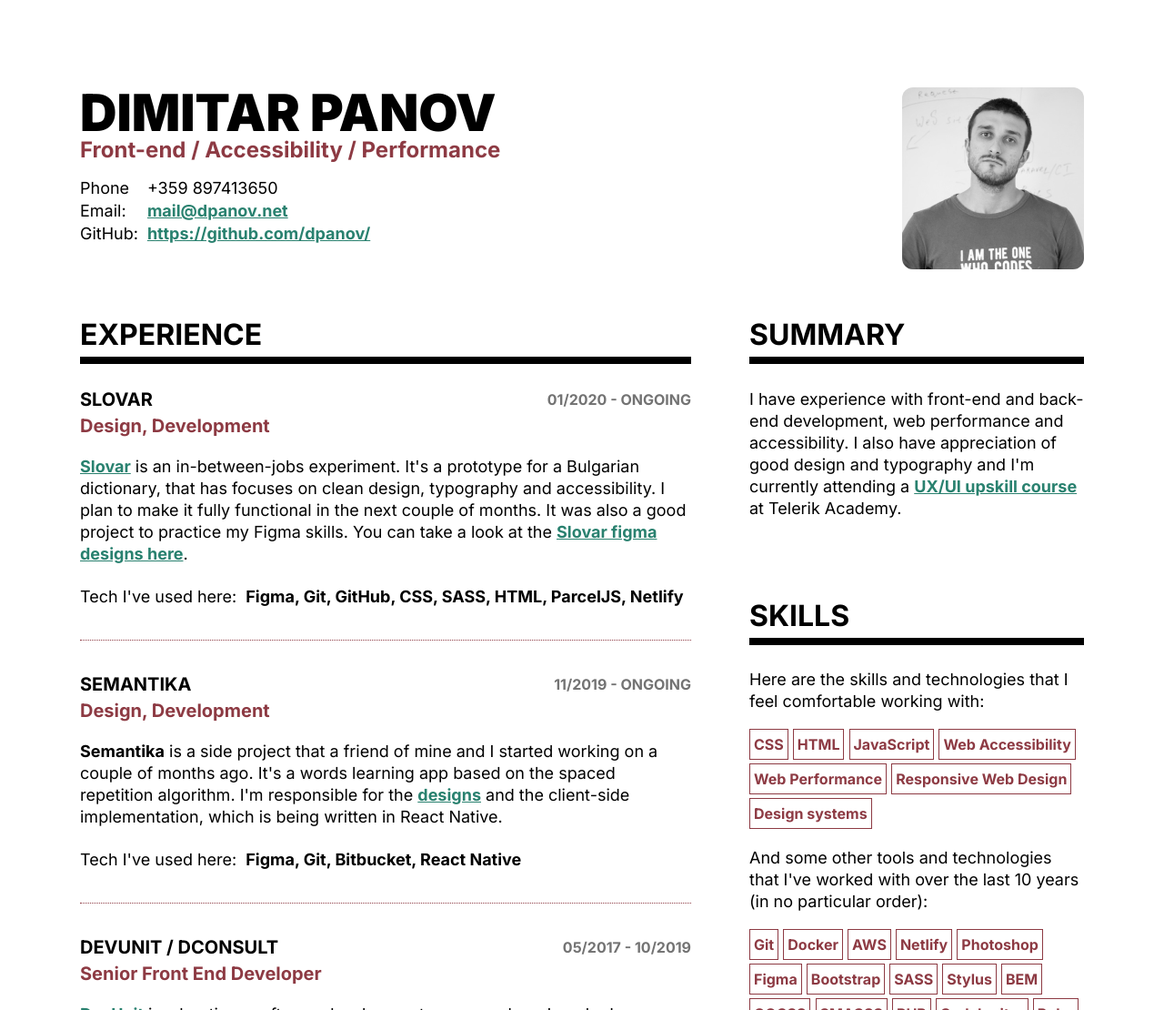
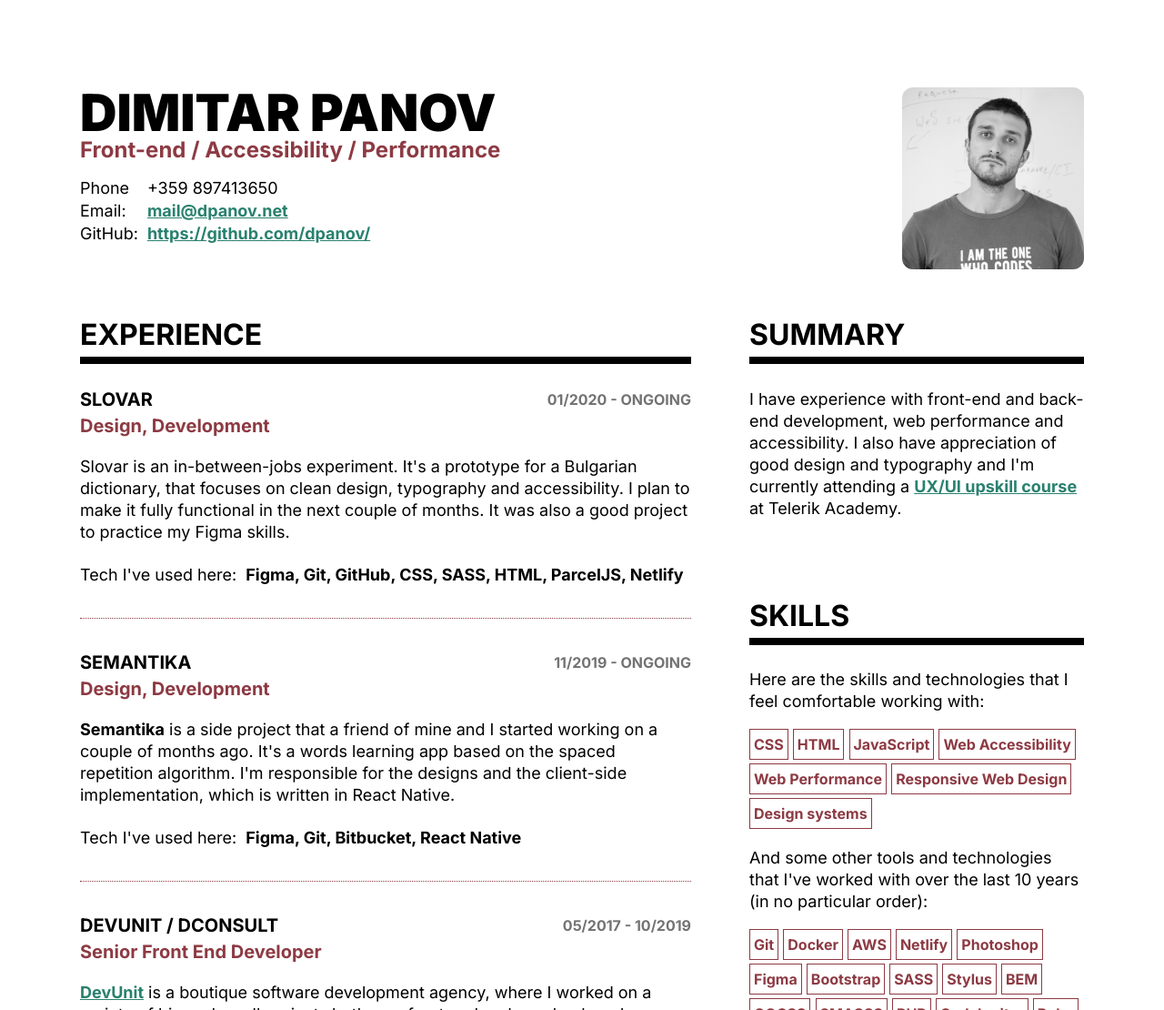
Before and after one commit to dpanov/cv, a website built with Parcel: page index.html in a window 1280 px wide. Shown: the top 1110 px of the page at 91% size. Built offline with nearby package versions, Linux system fonts and the light colour scheme.

Commit message:
Removed links to Slovar and Semantika

```diff
--- a/index.html
+++ b/index.html
@@ -63,7 +63,7 @@
             <strong class="article__subtitle">Design, Development</strong>
 
             <div class="article__description">
-              <p><a href="https://slovar.netlify.app/">Slovar</a> is an in-between-jobs experiment. It's a prototype for a Bulgarian dictionary, that has focuses on clean design, typography and accessibility. I plan to make it fully functional in the next couple of months. It was also a good project to practice my Figma skills. You can take a look at the <a href="https://www.figma.com/file/oECS4U9qk8DeWHdj1yOGQG/Slovar?node-id=0%3A1">Slovar figma designs here</a>.</p>
+              <p>Slovar is an in-between-jobs experiment. It's a prototype for a Bulgarian dictionary, that focuses on clean design, typography and accessibility. I plan to make it fully functional in the next couple of months. It was also a good project to practice my Figma skills.</p>
             </div>
 
             <dl class="article__technologies">
@@ -87,7 +87,7 @@
             <strong class="article__subtitle">Design, Development</strong>
 
             <div class="article__description">
-              <p><strong>Semantika</strong> is a side project that a friend of mine and I started working on a couple of months ago. It's a words learning app based on the spaced repetition algorithm. I'm responsible for the <a href="https://www.figma.com/file/D7fV8JVWJRwIuBCTTPhcWP/Semantika-Student-App?node-id=0%3A1" aria-label="Semantika app design">designs</a> and the client-side implementation, which is being written in React Native.</p>
+              <p><strong>Semantika</strong> is a side project that a friend of mine and I started working on a couple of months ago. It's a words learning app based on the spaced repetition algorithm. I'm responsible for the designs and the client-side implementation, which is written in React Native.</p>
             </div>
 
             <dl class="article__technologies">
```
